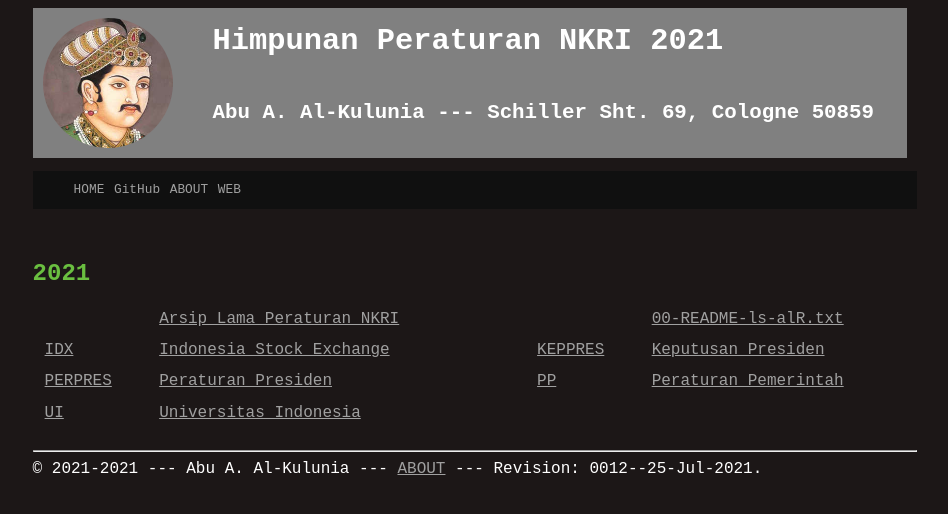
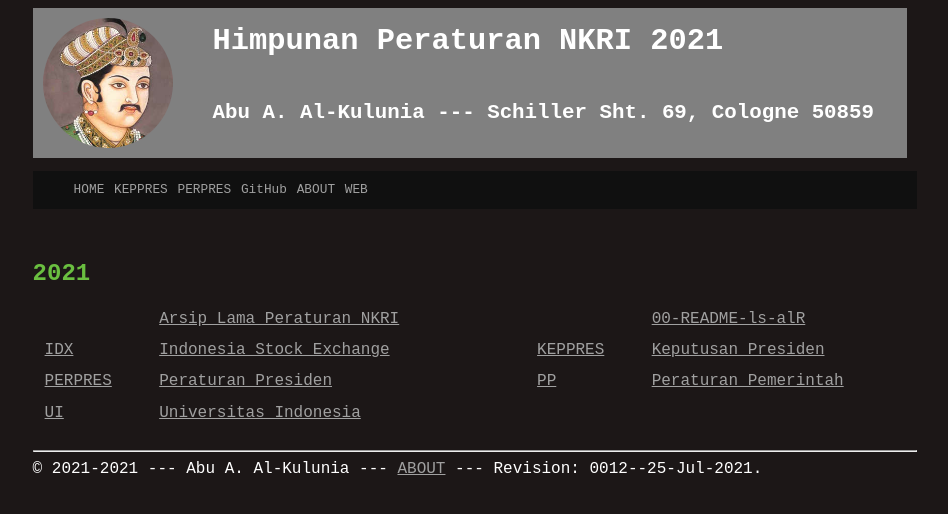
Before and after one commit to UUPPRI/2021, a Jekyll site: the page built from index.md, in a window 1280 px wide. Shown: the top 514 px of the page, without its empty margins (165-1113 px from the left). Built offline with Jekyll 4.4.1, drawn with Linux system fonts in a browser that asks for light colours.

Commit message:
modified:   .shsh modified:   00-README-ls-alR.md modified:   _includes/navbar.html modified:   index.md

```diff
--- a/_includes/navbar.html
+++ b/_includes/navbar.html
@@ -7,6 +7,8 @@
 <nav class="navbar">
   <ul>
     <li class='listitem'><a href='{{ site.baseurl }}/'>HOME</a></li>
+    <li class='listitem'><a href='{{ site.baseurl }}/KEPPRES/'>KEPPRES</a></li>
+    <li class='listitem'><a href='{{ site.baseurl }}/PERPRES/'>PERPRES</a></li>
     <li class='listitem'><a href='{{ site.urlgithub }}'>GitHub</a></li>
     <li class='listitem'><a href='{{ site.baseurl }}/ABOUT/'>ABOUT</a></li>
     <li class='listitem'><a href='{{ site.urlweb }}'>WEB</a></li>
--- a/index.md
+++ b/index.md
@@ -5,7 +5,7 @@ layout: "layout"
 <br>
 # 2021
 
-|             | [Arsip Lama Peraturan NKRI](https://uu.vlsm.org/) ||                     | [00-README-ls-alR.txt](00-README-ls-alR.txt) |
+|             | [Arsip Lama Peraturan NKRI](https://uu.vlsm.org/) ||                     | [00-README-ls-alR](00-README-ls-alR.md) |
 | [IDX](IDX/)         | [Indonesia Stock Exchange](IDX/)          || [KEPPRES](KEPRESS/) | [Keputusan Presiden](KEPPRES/) |
 | [PERPRES](PERPRES/) | [Peraturan Presiden](PERPRES/)            || [PP](PP/)           | [Peraturan Pemerintah](PP/)|
 | [UI](UI/)           | [Universitas Indonesia](UI/)              ||
```
Also changed, not shown: 00-README-ls-alR.md (+2 -4 lines), 1 other file.
